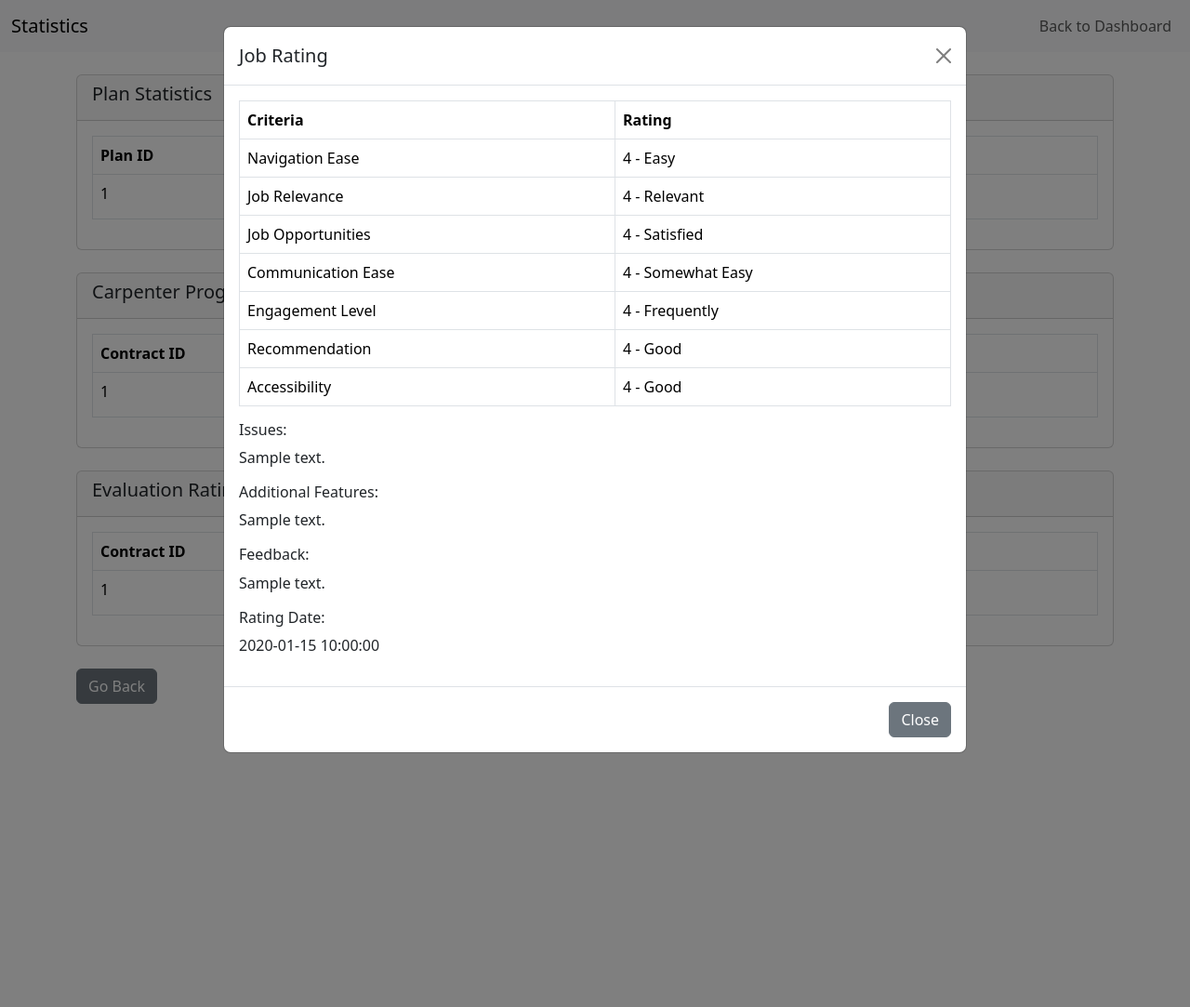
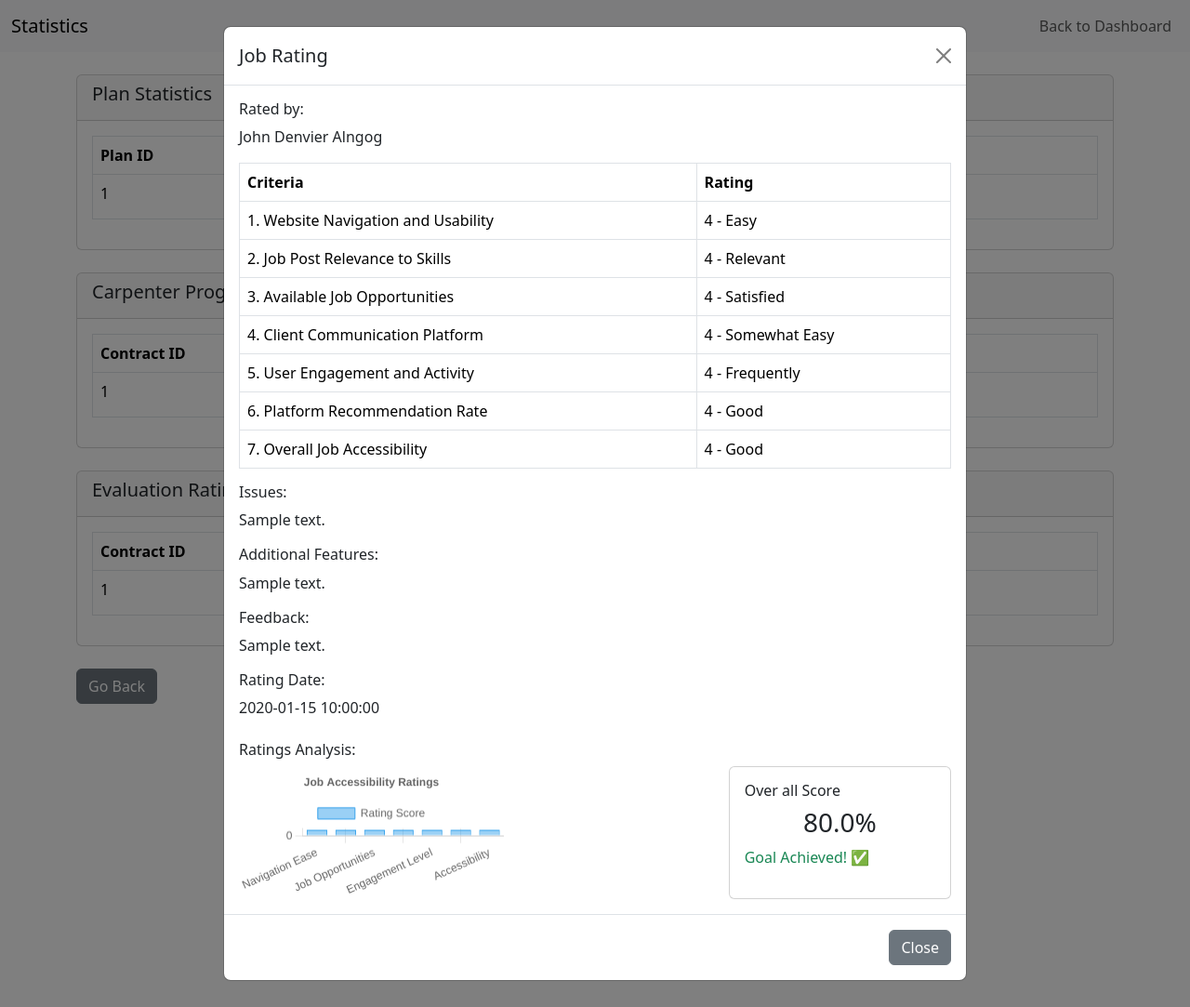
Before and after one commit to ChunkyHacker/https---github.com-ChunkyHacker-CCARP, a PHP site: page /viewstatistics.php in a window 1280 px wide, after a click on "View Ratings". Shown: the whole page at 93% size. Run offline with PHP 8.4, Linux system fonts and the light colour scheme; a user stored in the database is signed in; data comes from the database, SQL or seed files in the repository; tables that the repository leaves empty or names only in its code hold one stand-in row (values such as "Sample post").

Commit message:
feat(viewstatistics): add chart.js integration and improve ratings display
- Added Chart.js for visualizing job accessibility ratings
- Improved the display of carpenter names and rating descriptions
- Added a new section for overall score and status based on ratings - SAVE DAAN KAY BASIN MAUNSA NI

```diff
--- a/get_job_ratings.php
+++ b/get_job_ratings.php
@@ -57,9 +57,10 @@ if (isset($_GET['plan_id'])) {
         ]
     ];
 
-    $sql = "SELECT jr.*, CONCAT(c.First_Name, ' ', c.Last_Name) as carpenter_name
+    // Add var_dump to check the data
+    $sql = "SELECT jr.*, c.First_Name, c.Last_Name
             FROM job_ratings jr
-            JOIN carpenters c ON jr.Carpenter_ID = c.Carpenter_ID
+            LEFT JOIN carpenters c ON jr.Carpenter_ID = c.Carpenter_ID
             WHERE jr.plan_ID = ?";
     $stmt = $conn->prepare($sql);
     $stmt->bind_param("i", $plan_id);
@@ -67,8 +68,17 @@ if (isset($_GET['plan_id'])) {
     $result = $stmt->get_result();
 
     if ($row = $result->fetch_assoc()) {
+        // Debug: Check what data we're getting
+        error_log(print_r($row, true));
+
+        // Add carpenter name to the result
+        $row['carpenter_name'] = $row['First_Name'] . ' ' . $row['Last_Name'];
+
+        // Debug: Check if name is added
+        error_log("Carpenter Name: " . $row['carpenter_name']);
+
         // Add descriptions to the ratings
-        for ($i = 1; $i <= 7; $i++) {
+        for ($i = 1; $i <= 7; $i++) {  // Fixed the 'i' to '$i'
             $rating = $row['q' . $i . '_rating'];
             $row['q' . $i . '_description'] = $rating_descriptions['q' . $i][$rating];
         }
--- a/viewstatistics.php
+++ b/viewstatistics.php
@@ -30,6 +30,7 @@ $result = $conn->query($sql);
     <meta name="viewport" content="width=device-width, initial-scale=1.0">
     <title>View Statistics</title>
     <link href="https://cdn.jsdelivr.net/npm/bootstrap@5.3.0-alpha1/dist/css/bootstrap.min.css" rel="stylesheet">
+    <script src="https://cdn.jsdelivr.net/npm/chart.js"></script>
 </head>
 <body>
     <!-- Navbar -->
@@ -256,12 +257,7 @@ $result = $conn->query($sql);
                         <h5 class="modal-title">Evaluation Ratings</h5>
                         <button type="button" class="btn-close" data-bs-dismiss="modal"></button>
                     </div>
-                    // Add Carpenter Name field in the modal
                     <div class="modal-body">
-                    <div class="mb-3">
-                    <h6>Rated by:</h6>
-                    <p id="carpenter_name"></p>
-                    </div>
                     <table class="table table-bordered">
                             <thead>
                                 <tr>
@@ -392,6 +388,10 @@ $result = $conn->query($sql);
                 <button type="button" class="btn-close" data-bs-dismiss="modal"></button>
             </div>
             <div class="modal-body">
+                <div class="mb-3">
+                    <h6>Rated by:</h6>
+                    <p id="job_carpenter_name"></p>  <!-- Changed ID to be unique -->
+                </div>
                 <table class="table table-bordered">
                     <thead>
                         <tr>
@@ -400,13 +400,13 @@ $result = $conn->query($sql);
                         </tr>
                     </thead>
                     <tbody>
-                        <tr><td>Navigation Ease</td><td id="q1_rating"></td></tr>
-                        <tr><td>Job Relevance</td><td id="q2_rating"></td></tr>
-                        <tr><td>Job Opportunities</td><td id="q3_rating"></td></tr>
-                        <tr><td>Communication Ease</td><td id="q4_rating"></td></tr>
-                        <tr><td>Engagement Level</td><td id="q5_rating"></td></tr>
-                        <tr><td>Recommendation</td><td id="q6_rating"></td></tr>
-                        <tr><td>Accessibility</td><td id="q7_rating"></td></tr>
+                        <tr><td>1. Website Navigation and Usability</td><td id="q1_rating"></td></tr>
+                        <tr><td>2. Job Post Relevance to Skills</td><td id="q2_rating"></td></tr>
+                        <tr><td>3. Available Job Opportunities</td><td id="q3_rating"></td></tr>
+                        <tr><td>4. Client Communication Platform</td><td id="q4_rating"></td></tr>
+                        <tr><td>5. User Engagement and Activity</td><td id="q5_rating"></td></tr>
+                        <tr><td>6. Platform Recommendation Rate</td><td id="q6_rating"></td></tr>
+                        <tr><td>7. Overall Job Accessibility</td><td id="q7_rating"></td></tr>
                     </tbody>
                 </table>
                 <div class="mt-3">
@@ -425,6 +425,25 @@ $result = $conn->query($sql);
                 <div class="mt-3">
                     <h6>Rating Date:</h6>
                     <p id="job_rating_date"></p>
+                </div>
+
+                <!-- Add Chart Section -->
+                <div class="mt-4">
+                    <h6>Ratings Analysis:</h6>
+                    <div class="row">
+                        <div class="col-md-8">
+                            <canvas id="ratingsChart"></canvas>
+                        </div>
+                        <div class="col-md-4">
+                            <div class="card">
+                                <div class="card-body">
+                                    <h6>Over all Score</h6>
+                                    <h3 id="accessibilityScore" class="text-center"></h3>
+                                    <p id="accessibilityStatus" class="text-center"></p>
+                                </div>
+                            </div>
+                        </div>
+                    </div>
                 </div>
             </div>
             <div class="modal-footer">
@@ -445,7 +464,9 @@ document.addEventListener('DOMContentLoaded', function() {
             fetch('get_job_ratings.php?plan_id=' + planId)
                 .then(response => response.json())
                 .then(data => {
-                    // Update ratings
+                    // Update carpenter name with unique ID
+                    document.getElementById('job_carpenter_name').textContent = data.carpenter_name || 'Not available';
+
                     for (let i = 1; i <= 7; i++) {
                         document.getElementById('q' + i + '_rating').textContent =
                             data['q' + i + '_rating'] + ' - ' + data['q' + i + '_description'];
@@ -465,6 +486,71 @@ document.addEventListener('DOMContentLoaded', function() {
 
                     // Update rating date
                     document.getElementById('job_rating_date').textContent = data.rating_date;
+
+                    // Create chart data
+                    const ctx = document.getElementById('ratingsChart').getContext('2d');
+                    const ratings = [];
+                    const labels = [
+                        'Navigation Ease',
+                        'Job Relevance',
+                        'Job Opportunities',
+                        'Communication Ease',
+                        'Engagement Level',
+                        'Recommendation',
+                        'Accessibility'
+                    ];
+
+                    for (let i = 1; i <= 7; i++) {
+                        ratings.push(parseInt(data['q' + i + '_rating']));
+                    }
+
+                    // Calculate average accessibility score from all ratings
+                    const totalScore = ratings.reduce((sum, rating) => sum + rating, 0);
+                    const averageScore = (totalScore / (ratings.length * 5)) * 100; // Convert to percentage
+                    document.getElementById('accessibilityScore').textContent = `${averageScore.toFixed(1)}%`;
+
+                    // Show status based on 30% goal
+                    const statusElement = document.getElementById('accessibilityStatus');
+                    if (averageScore >= 30) {
+                        statusElement.textContent = 'Goal Achieved! ✅';
+                        statusElement.className = 'text-success';
+                    } else {
+                        statusElement.textContent = 'In Progress';
+                        statusElement.className = 'text-warning';
+                    }
+
+                    // Create chart
+                    new Chart(ctx, {
+                        type: 'bar',
+                        data: {
+                            labels: labels,
+                            datasets: [{
+                                label: 'Rating Score',
+                                data: ratings,
+                                backgroundColor: 'rgba(54, 162, 235, 0.5)',
+                                borderColor: 'rgba(54, 162, 235, 1)',
+                                borderWidth: 1
+                            }]
+                        },
+                        options: {
+                            responsive: true,
+                            scales: {
+                                y: {
+                                    beginAtZero: true,
+                                    max: 5,
+                                    ticks: {
+                                        stepSize: 1
+                                    }
+                                }
+                            },
+                            plugins: {
+                                title: {
+                                    display: true,
+                                    text: 'Job Accessibility Ratings'
+                                }
+                            }
+                        }
+                    });
                 })
                 .catch(error => console.error('Error:', error));
         }
```
